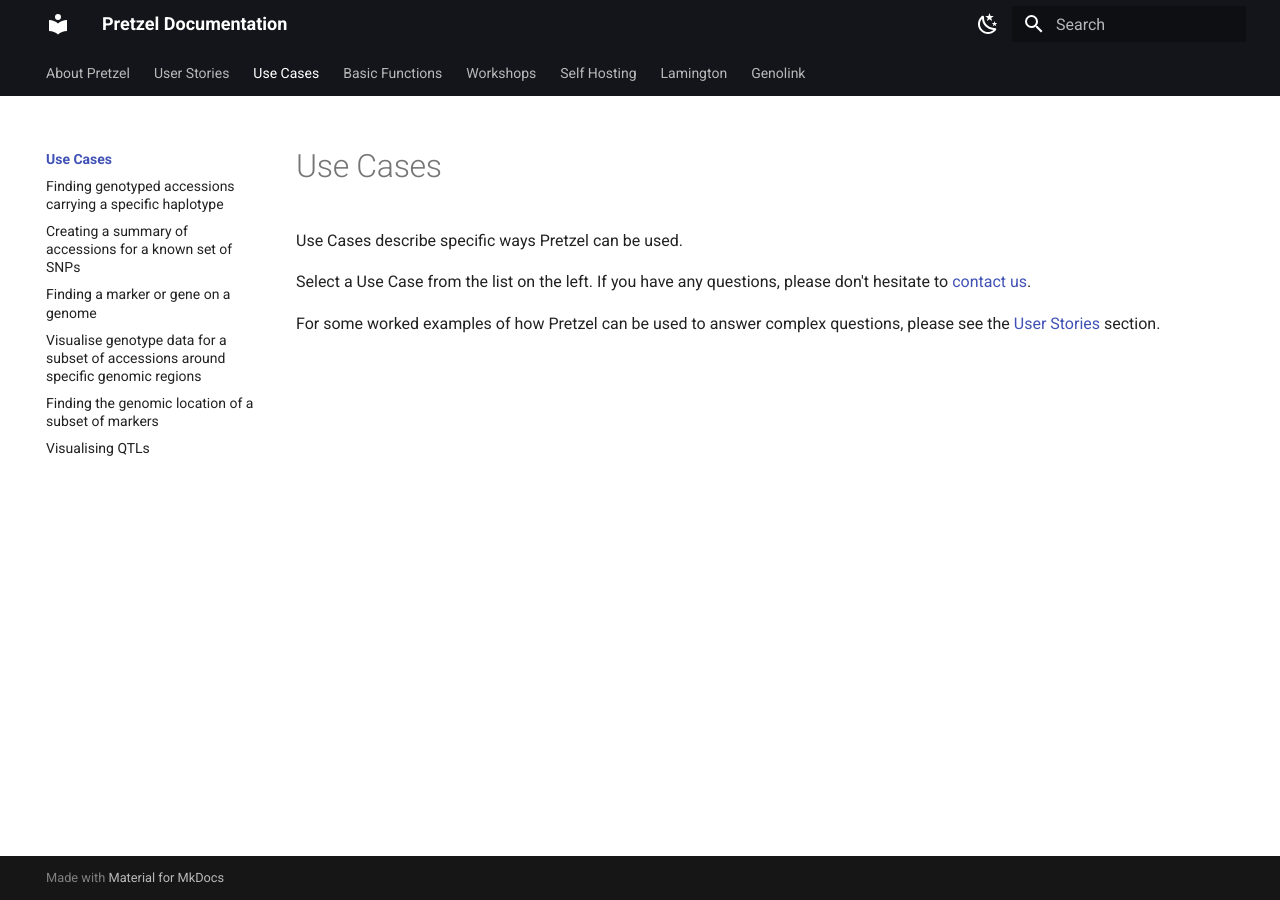
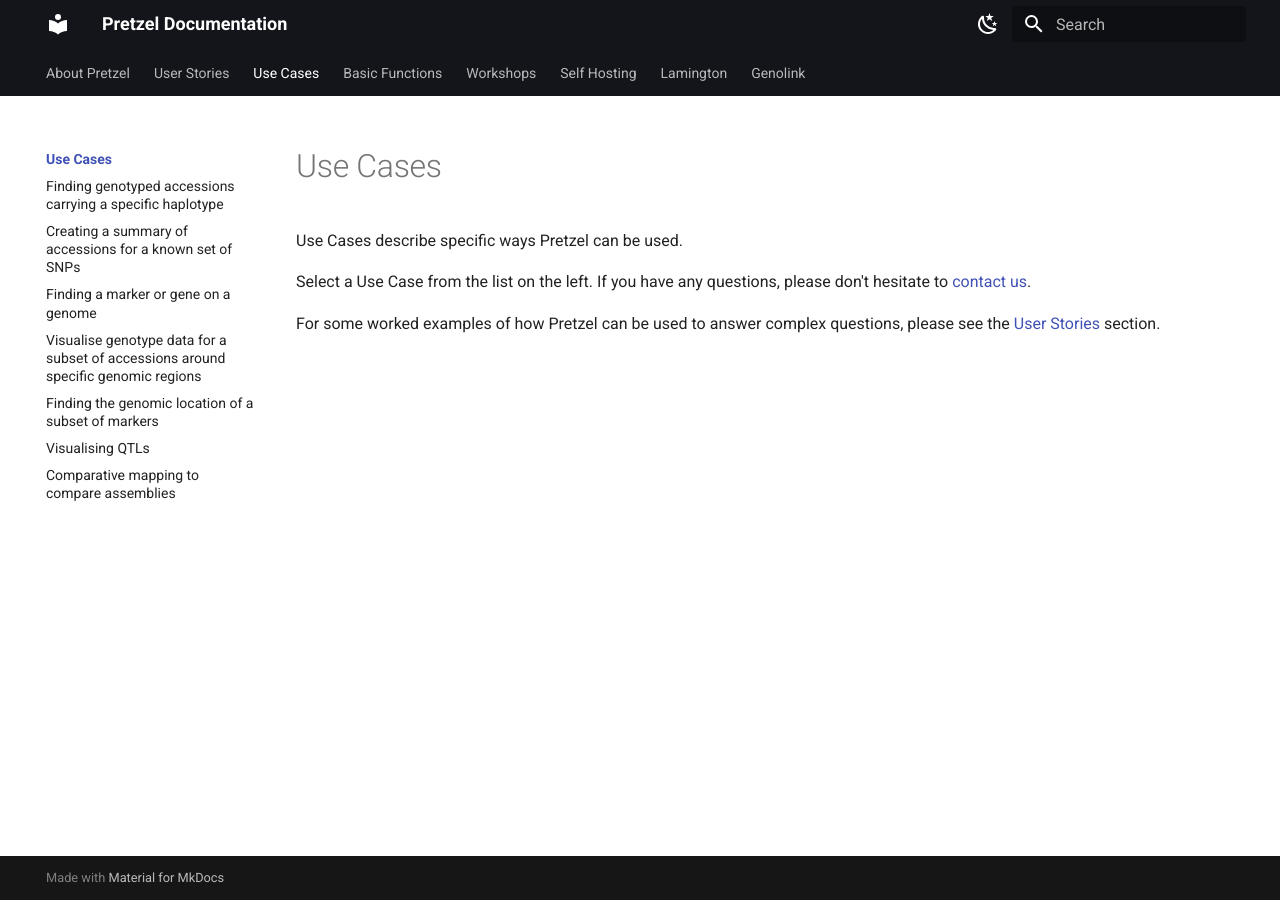
Before and after one commit to plantinformatics/pretzel-documentation-website, an MkDocs documentation site: the page built from docs/Use-Cases/index.md, in a window 1280 px wide. Built offline with MkDocs 1.6.1 and Material for MkDocs 9.7.7, drawn with Linux system fonts in a browser that asks for light colours.

Commit message:
Update mkdocs.yml

```diff
--- a/mkdocs.yml
+++ b/mkdocs.yml
@@ -42,6 +42,7 @@
     - Use-Cases/Visualise-genotype-data-for-a-subset-of-accessions-around-specific-genomic-regions.md
     - Use-Cases/Finding-the-genomic-location-of-a-subset-of-markers.md
     - Use-Cases/Visualising-QTLs.md
+    - Use-Cases/Comparative-mapping-to-compare-assemblies.md
   - Basic Functions:
     - Basic-Functions/index.md
     - Left Panel:
```
